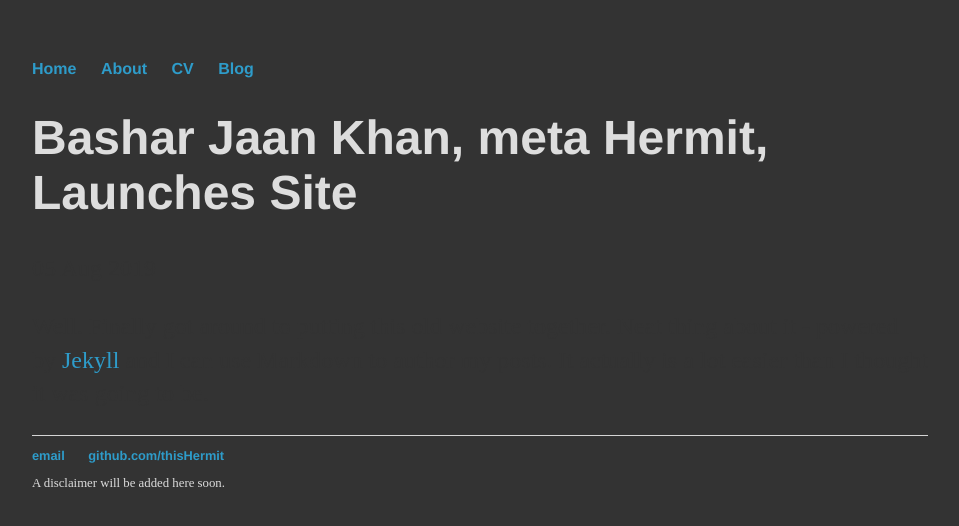
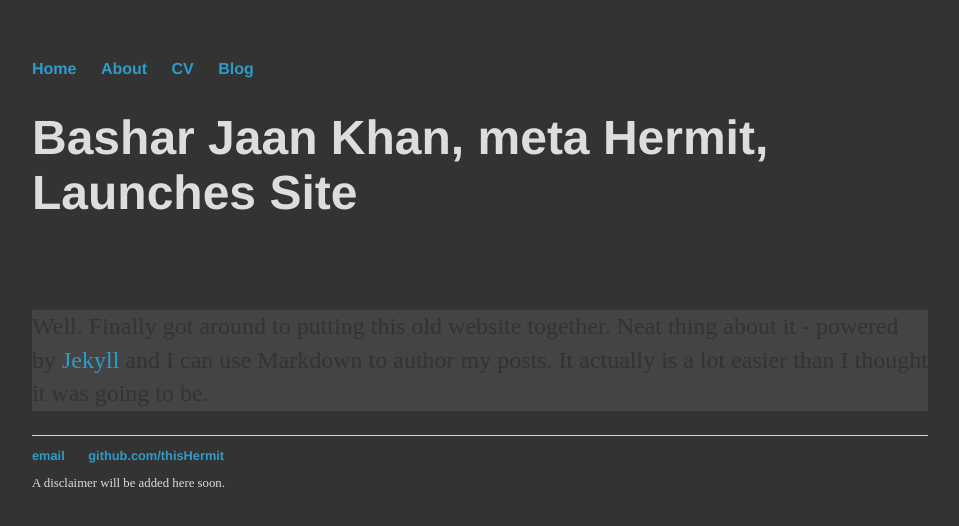
Before and after one commit to thisHermit/thisHermit.github.io, a Jekyll site: the page built from _posts/2019-08-05-bashar-jaan-khan-site-launched.md, in a window 1280 px wide. Shown: the top 526 px of the page, without its empty margins (160-1119 px from the left). Built offline with Jekyll 4.4.1, drawn with Linux system fonts in a browser that asks for light colours.

Commit message:
Linked posts css

```diff
--- a/_layouts/post.html
+++ b/_layouts/post.html
@@ -2,6 +2,7 @@
 layout: default
 comments: true
 ---
+<link rel="stylesheet" href="/css/posts.css">
 <h1>{{ page.title }}</h1>
 <p class="meta">{{ page.date | date_to_string }}</p>
 
```
